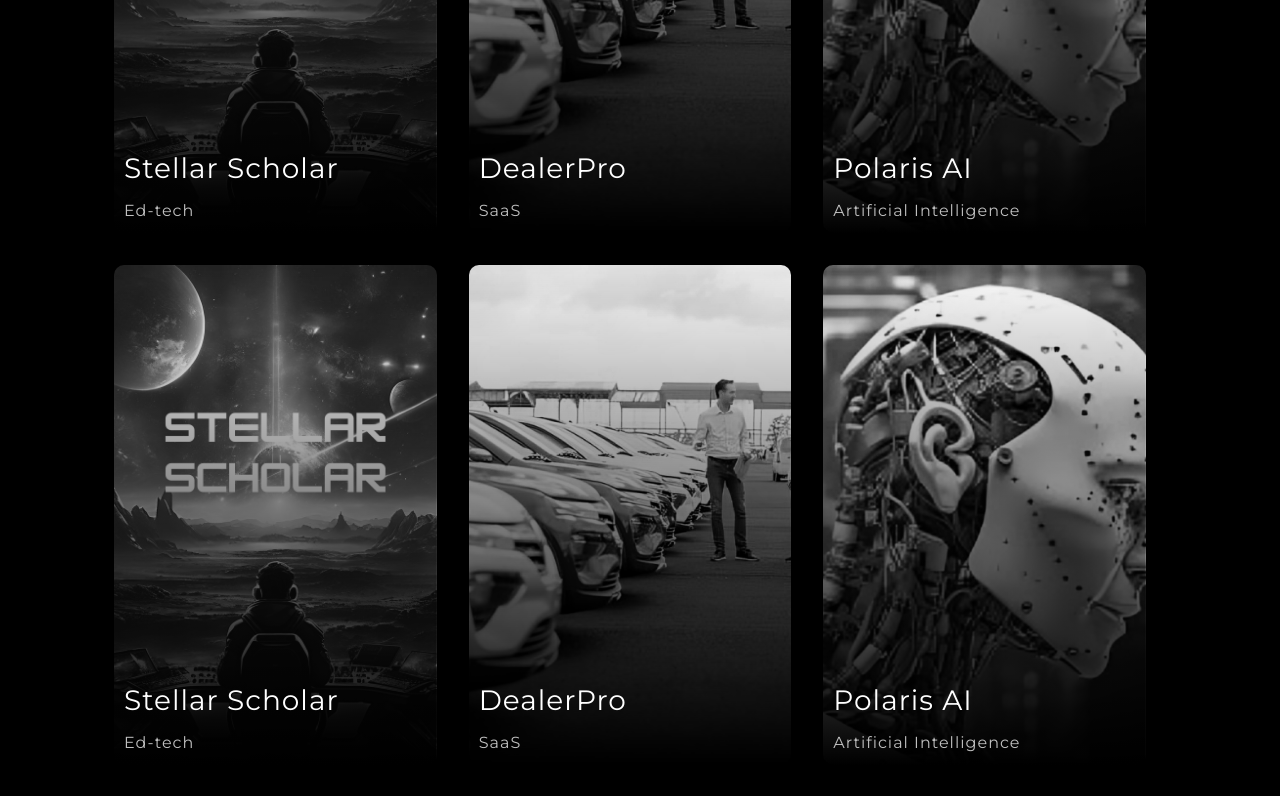
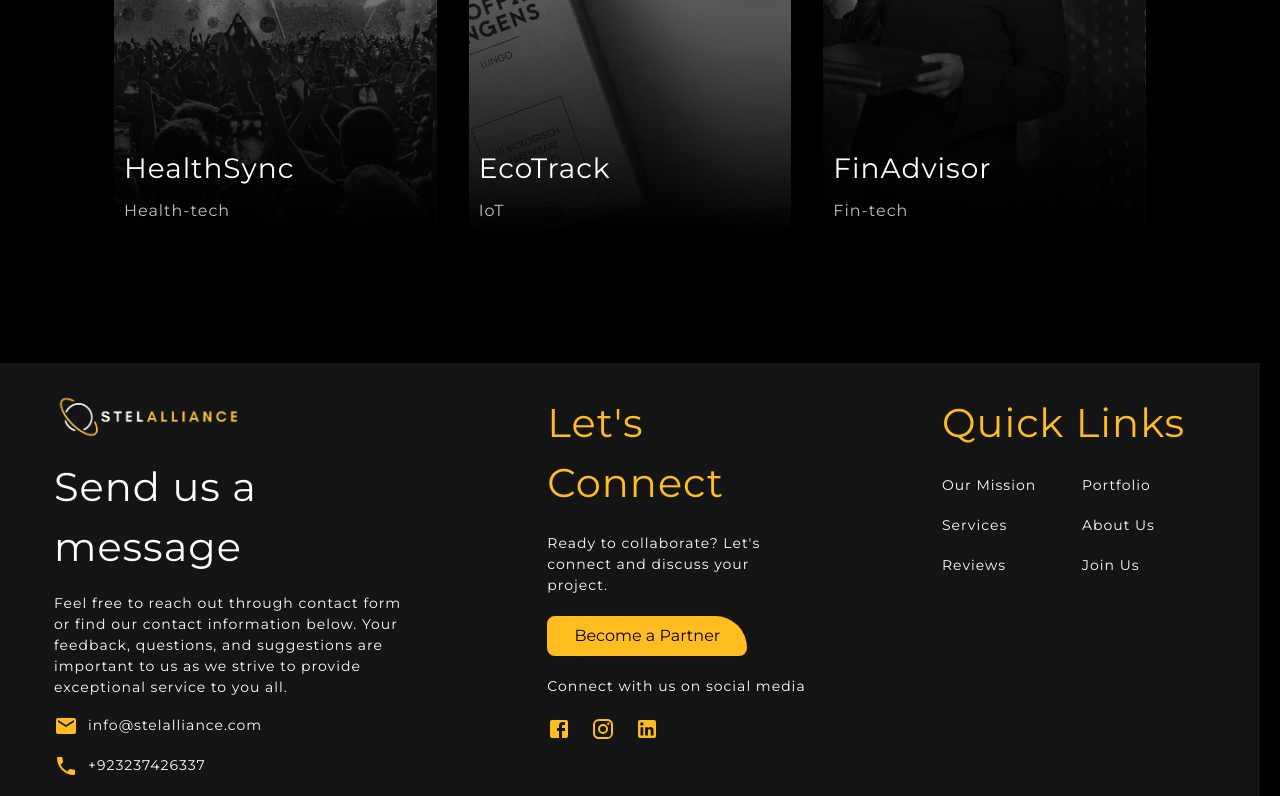
Before and after one commit to afaq-khan2000/stelalliance-web, a React (Vite) app: page /portfolio in a window 1280 px wide. Shown: the part 2000-2796 px from the top of the page. Built offline with nearby package versions, Linux system fonts and the light colour scheme.

Commit message:
Projects changed

```diff
--- a/src/assets/images/index.js
+++ b/src/assets/images/index.js
@@ -5,6 +5,10 @@ export { default as MessageRight } from "./message-right.svg";
 export { default as Case1 } from "./case1.png";
 export { default as Case2 } from "./case2.png";
 export { default as Case3 } from "./case3.png";
+export { default as Case4 } from "./case1.avif";
+export { default as Case5 } from "./case4.avif";
+export { default as Case6 } from "./case5.avif";
+
 export { default as Akbar } from "./akbar.png";
 export { default as Amna } from "./amna.png";
 export { default as Basit } from "./basit.png";
--- a/src/components/home/Work.jsx
+++ b/src/components/home/Work.jsx
@@ -2,7 +2,7 @@ import React, { useState } from "react";
 import { Box, Container, Grid, Typography } from "@mui/material";
 import "./styles/styles.css";
 // import WorkCard from "./WorkCard";
-import { Case1, Case2, Case3 } from "../../assets/images";
+import { Case1, Case2, Case3, Case4, Case5, Case6 } from "../../assets/images";
 import WorkCard from "./WorkCard";
 import { useNavigate } from "react-router-dom";
 
@@ -50,67 +50,36 @@ function Work({ showAll = false }) {
     // show more
 
     {
-      id: 1,
-      title: "Stellar Scholar",
-      description: "A game based application that targets STEM based learning focused on space and aerospace sciences.",
-      category: "Ed-tech",
-      image: Case1,
-      techStack: ["Unity", "Node.js", "React", "Python"],
-      duration: "14 months",
-      completionDate: "Ongoing",
+      id: 4,
+      title: "HealthSync",
+      description: "A comprehensive health monitoring app integrating with wearable devices to provide real-time health analytics.",
+      category: "Health-tech",
+      image: Case4,
+      techStack: ["React Native", "Redux", "Node.js", "MongoDB"],
+      duration: "12 months",
+      completionDate: "December 2022",
     },
     {
-      id: 2,
-      title: "DealerPro",
-      description: "SaaS for UAE car showrooms, offering lead generation via web scraping and a dashboard for managing vehicle listings and potential buyers.",
-      category: "SaaS",
-      image: Case2,
-      techStack: ["React Native", "Firebase", "Google Fit API"],
-      duration: "4 months",
-      completionDate: "March 2023",
+      id: 5,
+      title: "EcoTrack",
+      description: "An environmental tracking platform that uses IoT devices to monitor and report on various environmental parameters.",
+      category: "IoT",
+      image: Case5,
+      techStack: ["Angular", "Express", "Node.js", "PostgreSQL"],
+      duration: "18 months",
+      completionDate: "June 2023",
     },
     {
-      id: 3,
-      title: "Polaris AI",
-      description: "Leading the future of intelligent collaboration with multi-agent systems and cutting-edge tools.",
-      category: "Artificial Intelligence",
-      hashtags: ["#Python", "#DataScience", "#ML", "#Analytics"],
-      image: Case3,
-      techStack: ["Python", "Langchain", "OpenAI", "Docker"],
-      duration: "24 months",
-      completionDate: "Ongoing",
+      id: 6,
+      title: "FinAdvisor",
+      description: "A financial advisory tool that leverages AI to provide personalized investment recommendations.",
+      category: "Fin-tech",
+      image: Case6,
+      techStack: ["Vue.js", "Django", "TensorFlow", "MySQL"],
+      duration: "10 months",
+      completionDate: "April 2023",
     },
-    {
-      id: 1,
-      title: "Stellar Scholar",
-      description: "A game based application that targets STEM based learning focused on space and aerospace sciences.",
-      category: "Ed-tech",
-      image: Case1,
-      techStack: ["Unity", "Node.js", "React", "Python"],
-      duration: "14 months",
-      completionDate: "Ongoing",
-    },
-    {
-      id: 2,
-      title: "DealerPro",
-      description: "SaaS for UAE car showrooms, offering lead generation via web scraping and a dashboard for managing vehicle listings and potential buyers.",
-      category: "SaaS",
-      image: Case2,
-      techStack: ["React Native", "Firebase", "Google Fit API"],
-      duration: "4 months",
-      completionDate: "March 2023",
-    },
-    {
-      id: 3,
-      title: "Polaris AI",
-      description: "Leading the future of intelligent collaboration with multi-agent systems and cutting-edge tools.",
-      category: "Artificial Intelligence",
-      hashtags: ["#Python", "#DataScience", "#ML", "#Analytics"],
-      image: Case3,
-      techStack: ["Python", "Langchain", "OpenAI", "Docker"],
-      duration: "24 months",
-      completionDate: "Ongoing",
-    },
+
   ];
 
   const sliceLimit = showAll ? workData.length : 3;
--- a/src/pages/Portfolio.jsx
+++ b/src/pages/Portfolio.jsx
@@ -16,6 +16,11 @@ function Portfolio() {
   const [openDrawer, setOpenDrawer] = useState(false);
   const [openDrawer2, setOpenDrawer2] = useState(false);
 
+  // scroll to top on load
+  useEffect(() => {
+    window.scrollTo(0, 0);
+  }, []);
+
   return (
     <Box
       sx={{
```
Also changed, not shown: src/assets/images/case1.avif (added).
